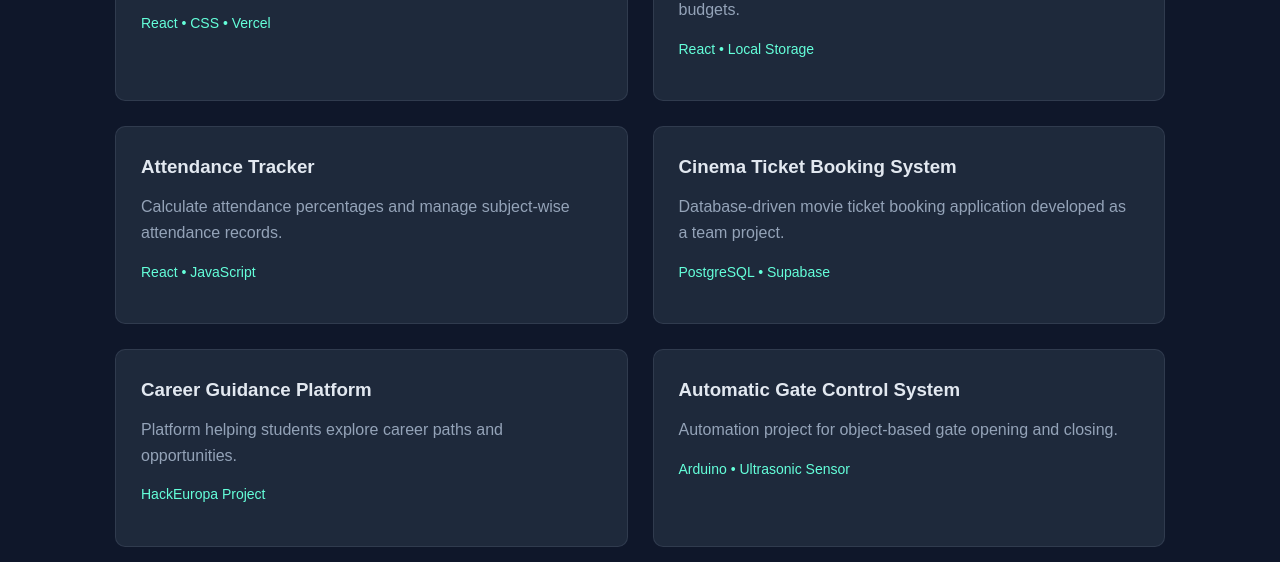
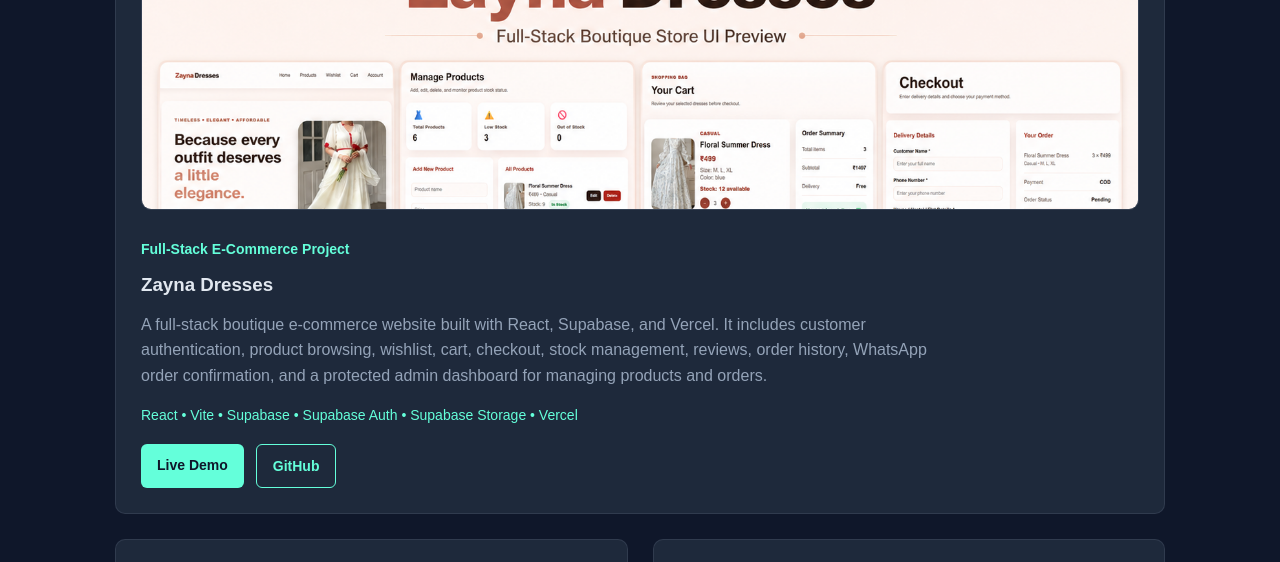
Before and after one commit to shabana044/portfolio-website, a plain HTML site: page index.html in a window 1280 px wide. Shown: the part 2132-2694 px from the top of the page. Drawn offline with Linux system fonts and the light colour scheme.

Commit message:
Add Zayna Dresses project to portfolio

```diff
--- a/index.html
+++ b/index.html
@@ -99,6 +99,38 @@
       <h2 class="section-title">Projects</h2>
 
       <div class="project-grid">
+        <div class="project-card featured-project">
+  <img
+    src="images/zayna-dresses-preview.png"
+    alt="Zayna Dresses project preview"
+    class="project-image"
+  />
+
+  <p class="project-label">Full-Stack E-Commerce Project</p>
+
+  <h3>Zayna Dresses</h3>
+
+  <p>
+    A full-stack boutique e-commerce website built with React, Supabase, and Vercel.
+    It includes customer authentication, product browsing, wishlist, cart, checkout,
+    stock management, reviews, order history, WhatsApp order confirmation, and a
+    protected admin dashboard for managing products and orders.
+  </p>
+
+  <p class="tech">
+    React • Vite • Supabase • Supabase Auth • Supabase Storage • Vercel
+  </p>
+
+  <div class="project-links">
+    <a href="https://store-website-beige.vercel.app" target="_blank">
+      Live Demo
+    </a>
+
+    <a href="https://github.com/shabana044/store_website" target="_blank">
+      GitHub
+    </a>
+  </div>
+</div>
 
         <div class="project-card">
           <h3>Portfolio Website</h3>
--- a/style.css
+++ b/style.css
@@ -328,3 +328,63 @@
   margin-top: 20px;
   color: #64ffda !important;
 }
+/* FEATURED PROJECT */
+
+.featured-project {
+  grid-column: span 2;
+}
+
+.project-image {
+  width: 100%;
+  height: 280px;
+  object-fit: cover;
+  object-position: top;
+  border-radius: 10px;
+  margin-bottom: 20px;
+  border: 1px solid rgba(148, 163, 184, 0.2);
+}
+
+.project-label {
+  color: #64ffda !important;
+  font-size: 14px;
+  font-weight: 600;
+  margin-bottom: 10px !important;
+}
+
+.project-links {
+  display: flex;
+  gap: 12px;
+  flex-wrap: wrap;
+  margin-top: 18px;
+}
+
+.project-links a {
+  color: #0f172a;
+  background: #64ffda;
+  padding: 10px 16px;
+  border-radius: 6px;
+  text-decoration: none;
+  font-weight: 700;
+  font-size: 14px;
+  transition: 0.3s;
+}
+
+.project-links a:nth-child(2) {
+  background: transparent;
+  color: #64ffda;
+  border: 1px solid #64ffda;
+}
+
+.project-links a:hover {
+  transform: translateY(-3px);
+}
+
+@media (max-width: 768px) {
+  .featured-project {
+    grid-column: span 1;
+  }
+
+  .project-image {
+    height: 190px;
+  }
+}
```
Also changed, not shown: images/zayna-dresses-preview.png (added).
